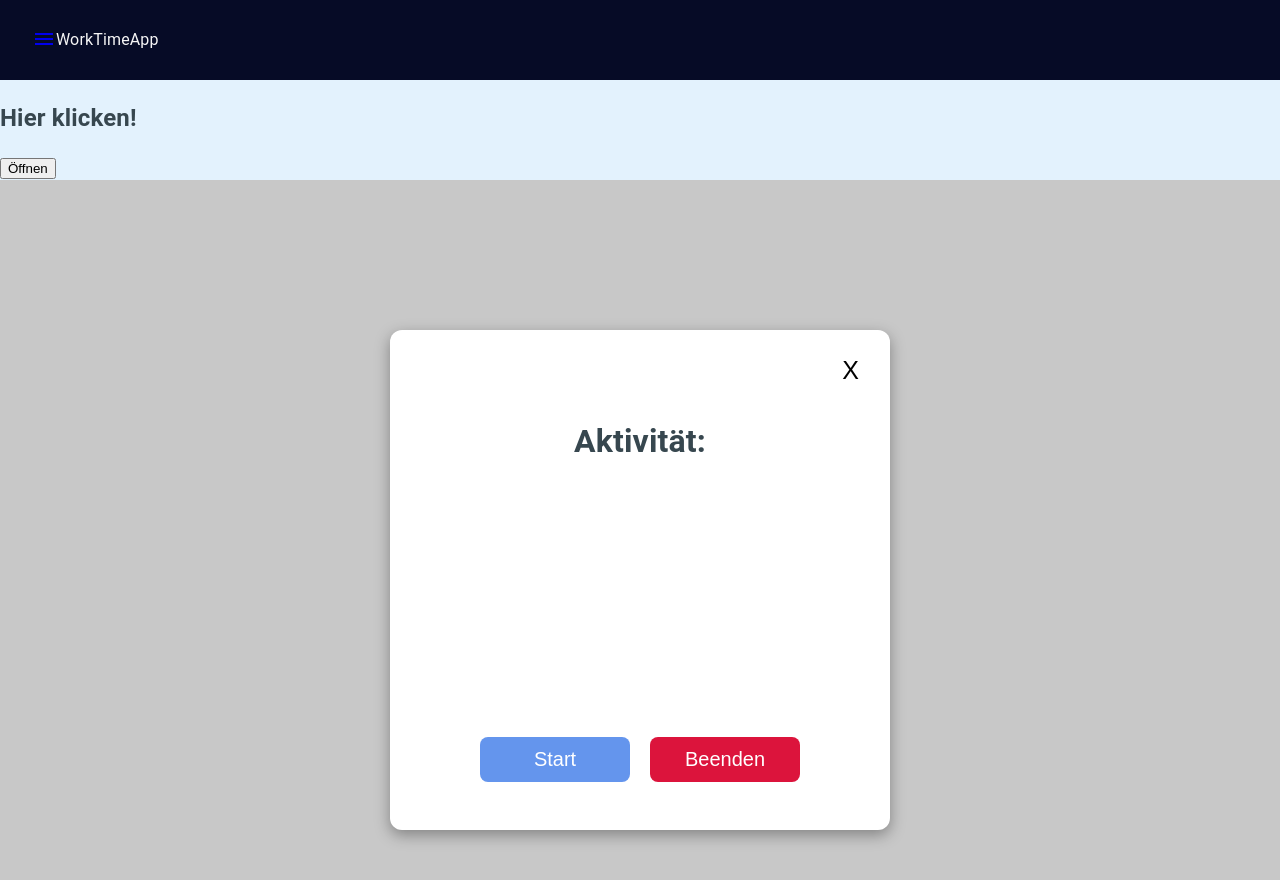
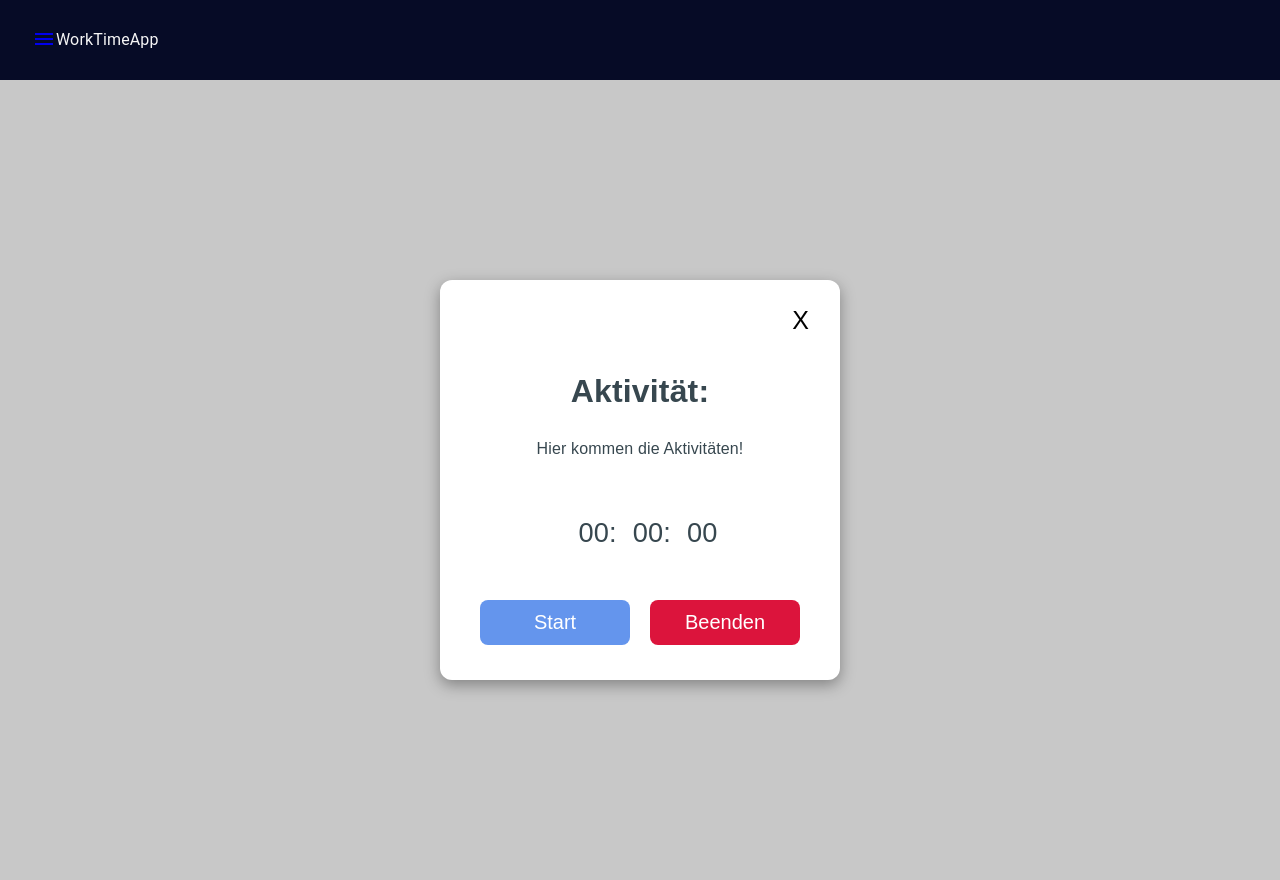
Before and after one commit to HamiDuong/SW-Projekt, a React (Create React App) app in the folder frontend/worktimeapp/: page /myprojectstest in a window 1280 px wide. Both pictures are taken after a click on the button "Öffnen". Before the commit the page ends 800 px from the top, so only its background shows below. Built offline with nearby package versions, Linux system fonts and the light colour scheme.

Commit message:
Prototyp fertig für MyProjectsEntry, MyProjectsTest, die CSS Dateien

```diff
--- /dev/null
+++ b/frontend/worktimeapp/src/Components/MyProjectTest.css
@@ -0,0 +1,25 @@
+.MyProjectsTest{
+    width: 100vw;
+    height: 100vh;
+    display: flex;
+    align-items: center;
+    flex-direction: column;
+    font-family: "Nunito", sans-serif;
+
+}
+
+.MyProjectsTest .openPopup{
+    width: 200px;
+    height: 40px;
+    border: none;
+    border-radius: 6px;
+    background-color: cornflowerblue;
+    color: white;
+    cursor: pointer;
+
+}
+
+body{
+    padding: 0;
+    margin: 0;
+}
--- a/frontend/worktimeapp/src/Components/MyProjectsEntry.css
+++ b/frontend/worktimeapp/src/Components/MyProjectsEntry.css
@@ -9,8 +9,8 @@
 }
 
 .popupContainer {
-    width: 500px;
-    height: 500px;
+    width: 400px;
+    height: 400px;
     border-radius: 12px;
     background-color: white;
     box-shadow: rgba(0, 0, 0, 0.35) 0px 5px 15px;
--- a/frontend/worktimeapp/src/Components/MyProjectsEntry.js
+++ b/frontend/worktimeapp/src/Components/MyProjectsEntry.js
@@ -2,7 +2,25 @@ import React from 'react'
 import './MyProjectsEntry.css';
 
 function MyProjectsEntry({closePopup}) {
+    const [time, setTime] = React.useState(0);
+    const [timerOn, setTimerOn] = React.useState(false);
+
+    React.useEffect(() => {
+        let interval = null;
+
+        if (timerOn) {
+          interval = setInterval(() => {
+            setTime((prevTime) => prevTime + 10);
+          }, 10);
+        } else if (!timerOn) {
+          clearInterval(interval);
+        }
+
+        return () => clearInterval(interval);
+      }, [timerOn]);
+
   return (
+
     <div className="popupBackground">
         <div className="popupContainer">
             <div className='titleCloseBtn'>
@@ -12,13 +30,28 @@ function MyProjectsEntry({closePopup}) {
                 <h1>
                     Aktivität:
                 </h1>
+                <p>
+                    Hier kommen die Aktivitäten!
+                </p>
             </div>
             <div className='body'>
              {/* Hier kommt der Timer! */}
+                <span>{("0" + Math.floor((time / 60000) % 60)).slice(-2)}:</span>
+                <span>{("0" + Math.floor((time / 1000) % 60)).slice(-2)}:</span>
+                <span>{("0" + ((time / 10) % 100)).slice(-2)}</span>
 
             </div>
             <div className='footer'>
-                <button>Start</button>
+                {!timerOn && time === 0 && (
+                <button onClick={() => setTimerOn(true)}>Start</button>
+                )}
+                {timerOn && <button onClick={() => setTimerOn(false)}>Ende</button>}
+                {!timerOn && time > 0 && (
+                <button onClick={() => setTime(0)}>Reset</button>
+                )}
+                {!timerOn && time > 0 && (
+                <button onClick={() => setTimerOn(true)}>Resume</button>
+                )}
                 <button onClick={() => closePopup(false)} id='cancelBtn'>Beenden</button>
             </div>
         </div>
--- a/frontend/worktimeapp/src/Components/MyProjectsTest.js
+++ b/frontend/worktimeapp/src/Components/MyProjectsTest.js
@@ -1,5 +1,6 @@
 import React, { Component,useState } from 'react';
 import MyProjectsEntry from './MyProjectsEntry';
+import './MyProjectTest.css'
 
 
 function MyProjectsTest() {
--- a/frontend/worktimeapp/src/Components/NavBar.js
+++ b/frontend/worktimeapp/src/Components/NavBar.js
@@ -41,7 +41,6 @@ function NavBar () {
             <nav className={sidebar ? 'nav-menu active' : 'nav-menu' }>
                 <ul className='nav-menu-items' onClick={showSidebar}  >
                     <li className='navbar-toggle'>
-
                         <Link to='#' className='menu-bars'>
                             <CloseIcon/>
                         </Link>
--- a/frontend/worktimeapp/src/Components/NavBarCSS.css
+++ b/frontend/worktimeapp/src/Components/NavBarCSS.css
@@ -10,6 +10,7 @@
     justify-content: start;
     align-items: center;
     list-style: none;
+
 
 }
 .menu-bars{
```
